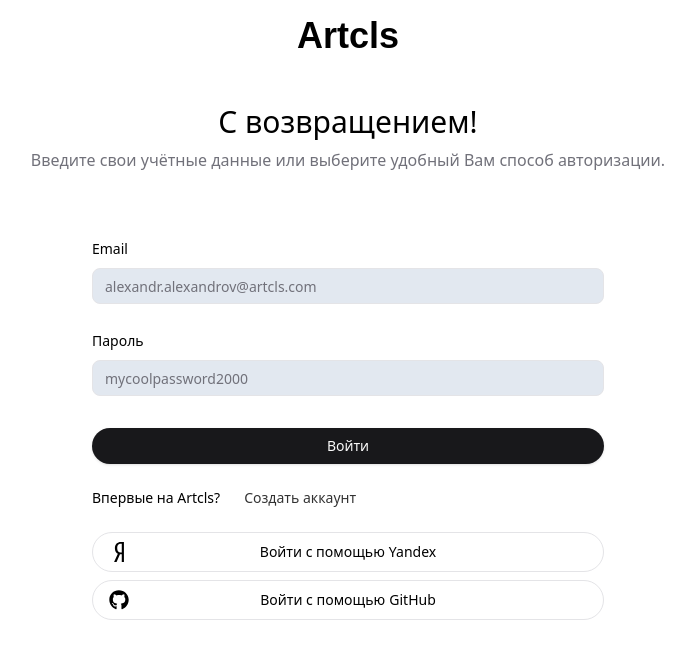
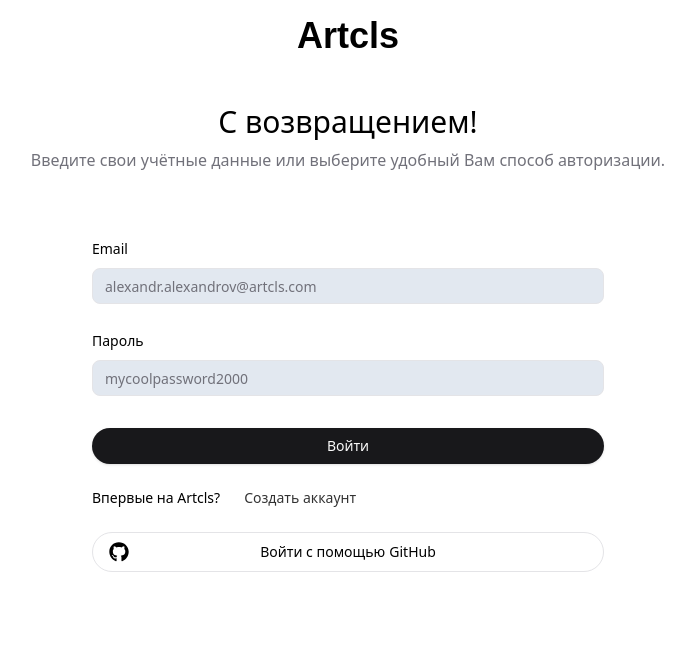
Before and after one commit to alexandrshiriaev/artcls, a Next.js app: page /auth/signin in a window 1280 px wide. Shown: the top 658 px of the page, without its empty margins (292-987 px from the left). Built offline with nearby package versions, Linux system fonts and the light colour scheme; a web font is replaced by a local one.

Commit message:
feat!(auth): remove authorization with yandex oauth due to unsolvable bugs

```diff
--- a/src/actions/login.ts
+++ b/src/actions/login.ts
@@ -44,7 +44,7 @@
     return { success: 'Вы вошли в аккаунт' };
 }
 
-export async function loginWithProvider(provider: 'yandex' | 'github') {
+export async function loginWithProvider(provider: 'github') {
     await signIn(provider, {
         redirectTo: DEFAULT_LOG_IN_REDIRECT,
     });
--- a/src/auth/config.ts
+++ b/src/auth/config.ts
@@ -1,6 +1,5 @@
 import { NextAuthConfig } from 'next-auth';
 import GitHub from '@auth/core/providers/github';
-import Yandex from '@auth/core/providers/yandex';
 import { authRoutes } from '@/routes';
 
 export default {
@@ -9,25 +8,6 @@
         error: authRoutes.ERROR,
     },
     providers: [
-        Yandex({
-            // TODO: check if username is not already taken
-            async profile(profile) {
-                return {
-                    id: profile.id,
-                    name:
-                        profile.display_name ??
-                        profile.real_name ??
-                        profile.first_name,
-                    email: profile.default_email ?? profile.emails?.[0] ?? null,
-                    image:
-                        !profile.is_avatar_empty && profile.default_avatar_id
-                            ? `https://avatars.yandex.net/get-yapic/${profile.default_avatar_id}/islands-200`
-                            : null,
-                    username:
-                        profile.default_email?.split('@')[0] || profile.login,
-                };
-            },
-        }),
         GitHub({
             // TODO: check if username is not already taken
             async profile(profile) {
--- a/src/components/auth/socials-auth-btns.tsx
+++ b/src/components/auth/socials-auth-btns.tsx
@@ -1,7 +1,7 @@
 'use client';
 
 import { Button } from '@/components/shadcnui/button';
-import { FaGithub, FaYandex } from 'react-icons/fa';
+import { FaGithub } from 'react-icons/fa';
 import { loginWithProvider } from '@/actions/login';
 
 interface SocialsAuthButtonsProps {
@@ -9,26 +9,12 @@
 }
 
 export default function SocialsAuthButtons({ page }: SocialsAuthButtonsProps) {
-    async function onClick(provider: 'yandex' | 'github') {
+    async function onClick(provider: 'github') {
         await loginWithProvider(provider);
     }
 
     return (
         <div className="w-full space-y-2 mt-4">
-            <Button
-                size="lg"
-                variant="outline"
-                className="w-full relative hover:bg-destructive hover:text-destructive-foreground"
-                onClick={() => onClick('yandex')}
-            >
-                <span className="hidden xs:inline">
-                    {page === 'signup'
-                        ? 'Зарегистрироваться с помощью'
-                        : 'Войти с помощью'}
-                </span>
-                <span className="ml-1">Yandex</span>
-                <FaYandex className="absolute left-4 w-5 h-5" />
-            </Button>
             <Button
                 size="lg"
                 variant="outline"
--- a/src/components/landing/header-btns.tsx
+++ b/src/components/landing/header-btns.tsx
@@ -8,7 +8,7 @@
             <Button variant={'ghost'} asChild>
                 <Link href={authRoutes.SIGN_IN}>Войти</Link>
             </Button>
-            <Button>
+            <Button asChild>
                 <Link href={authRoutes.SIGN_UP}>Начать</Link>
             </Button>
         </div>
--- a/src/types/environment.d.ts
+++ b/src/types/environment.d.ts
@@ -8,8 +8,6 @@
             AUTH_SECRET: string;
             AUTH_GITHUB_ID: string;
             AUTH_GITHUB_SECRET: string;
-            AUTH_YANDEX_ID: string;
-            AUTH_YANDEX_SECRET: string;
         }
     }
 }
```
